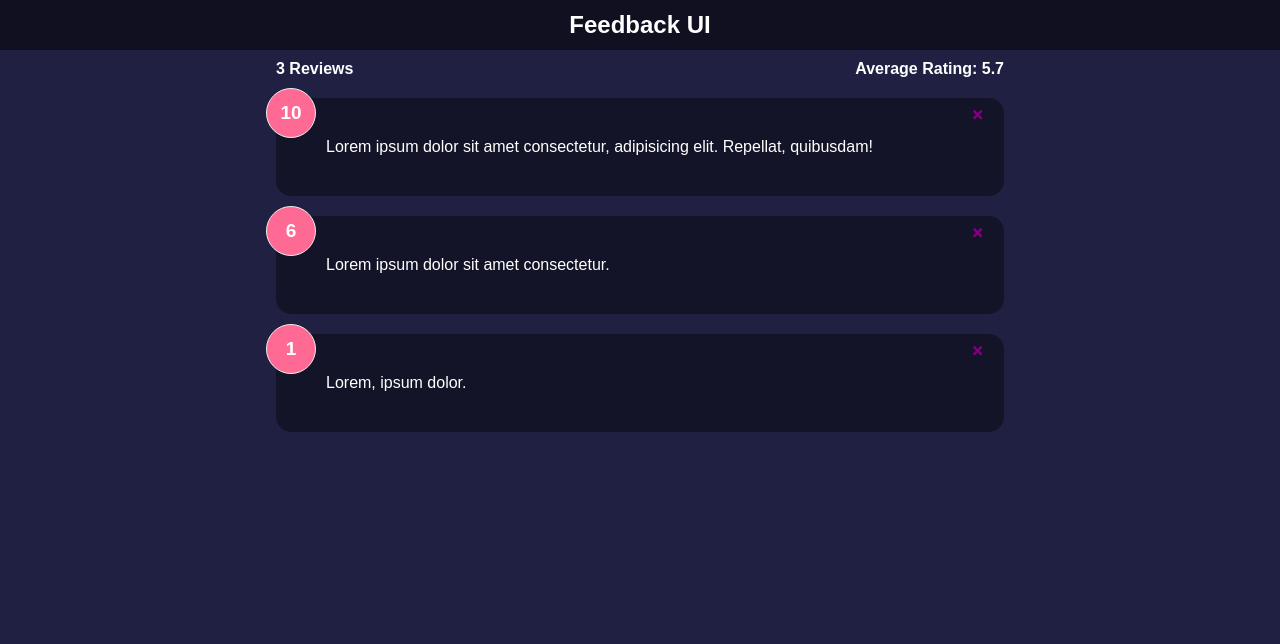
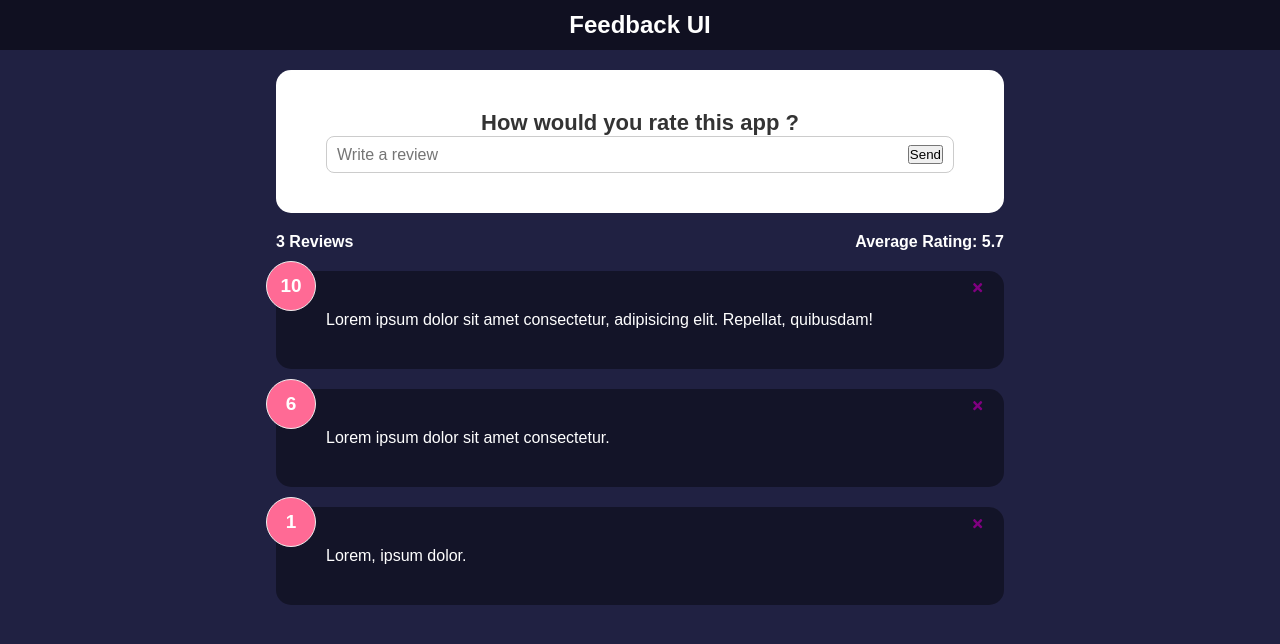
Before and after one commit to Am1d1v/ReactFeedbackProject, a React (Create React App) app: page / in a window 1280 px wide. Shown: the top 644 px of the page. Built offline with nearby package versions, Linux system fonts and the light colour scheme.

Commit message:
Feedback Form

```diff
--- a/src/App.jsx
+++ b/src/App.jsx
@@ -3,6 +3,7 @@
 import feedbackData from './components/FeedbackData/FeedbackData';
 import FeedbackList from './components/FeedbackList/FeedbackList';
 import FeedbackStats from './components/FeedbackStats/FeedbackStats';
+import FeedbackForm from './components/FeedbackFrom/FeedbackForm';
 
 function App() {
 
@@ -23,6 +24,7 @@
     <>
       <Header text="Feedback UI" />
       <div className="container">
+        <FeedbackForm />
         <FeedbackStats feedback={feedback}/>
         <FeedbackList feedback={feedback} handleDelete={deleteFeedback}/>
       </div>
--- /dev/null
+++ b/src/components/FeedbackFrom/FeedbackForm.jsx
@@ -0,0 +1,24 @@
+import React from 'react'
+import Card from '../shared/Card'
+import { useState } from 'react'
+
+
+function FeedbackForm() {
+
+    // Review Text
+    const [text, setText] = useState('');
+
+  return (
+    <Card>
+        <form>
+            <h2>How would you rate this app ?</h2>
+            <div className="input-group">
+                <input type="text" placeholder='Write a review'/>
+                <button type="submit">Send</button>
+            </div>
+        </form>
+    </Card>
+  )
+}
+
+export default FeedbackForm
```
